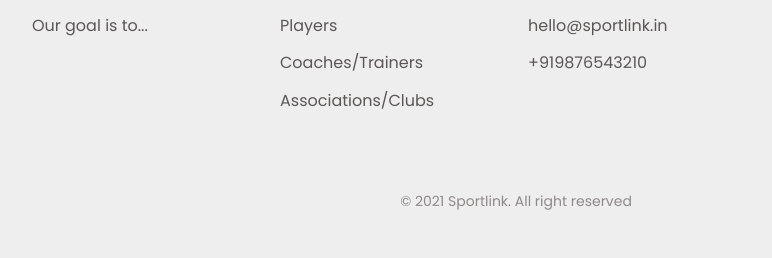
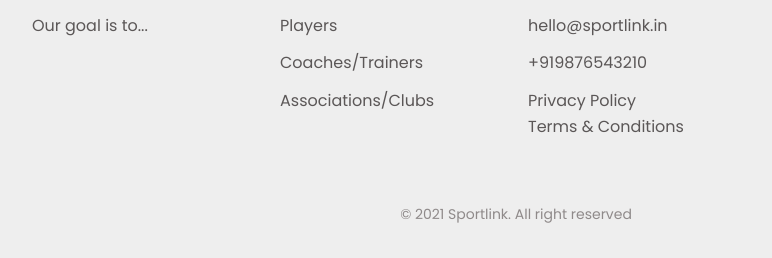
Before and after one commit to kuchbhi-kunal/Sportlink-Landing-Page, a plain HTML site: page index.html in a window 1280 px wide. Shown: the part 3703-3961 px from the top of the page, 124-896 px from the left. Drawn offline with nearby package versions, Linux system fonts and the light colour scheme.

Commit message:
Update index.html

```diff
--- a/index.html
+++ b/index.html
@@ -232,7 +232,8 @@
                     <ul>
                         <li><a href="#" class="footer__link">hello@sportlink.in</a></li>
                         <li><a href="#" class="footer__link">+919876543210</a></li>
-                        <li><a href="#" class="footer__link"></a></li>
+                        <li><a href="termsandprivacy/policy.html" class="footer__link"></a>Privacy Policy</li>
+                        <li><a href="termsandprivacy/terms.html" class="footer__link"></a>Terms & Conditions</li>
                     </ul>
                 </div>
 
```
